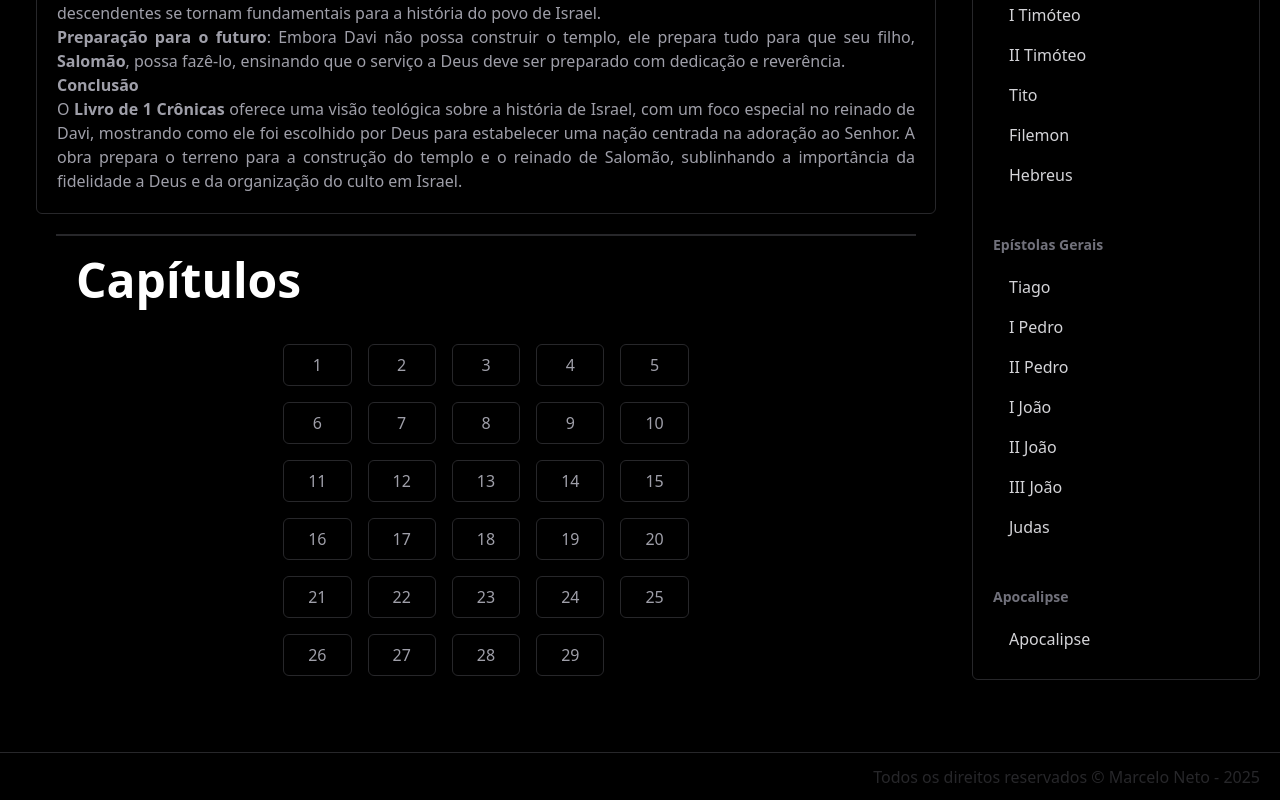
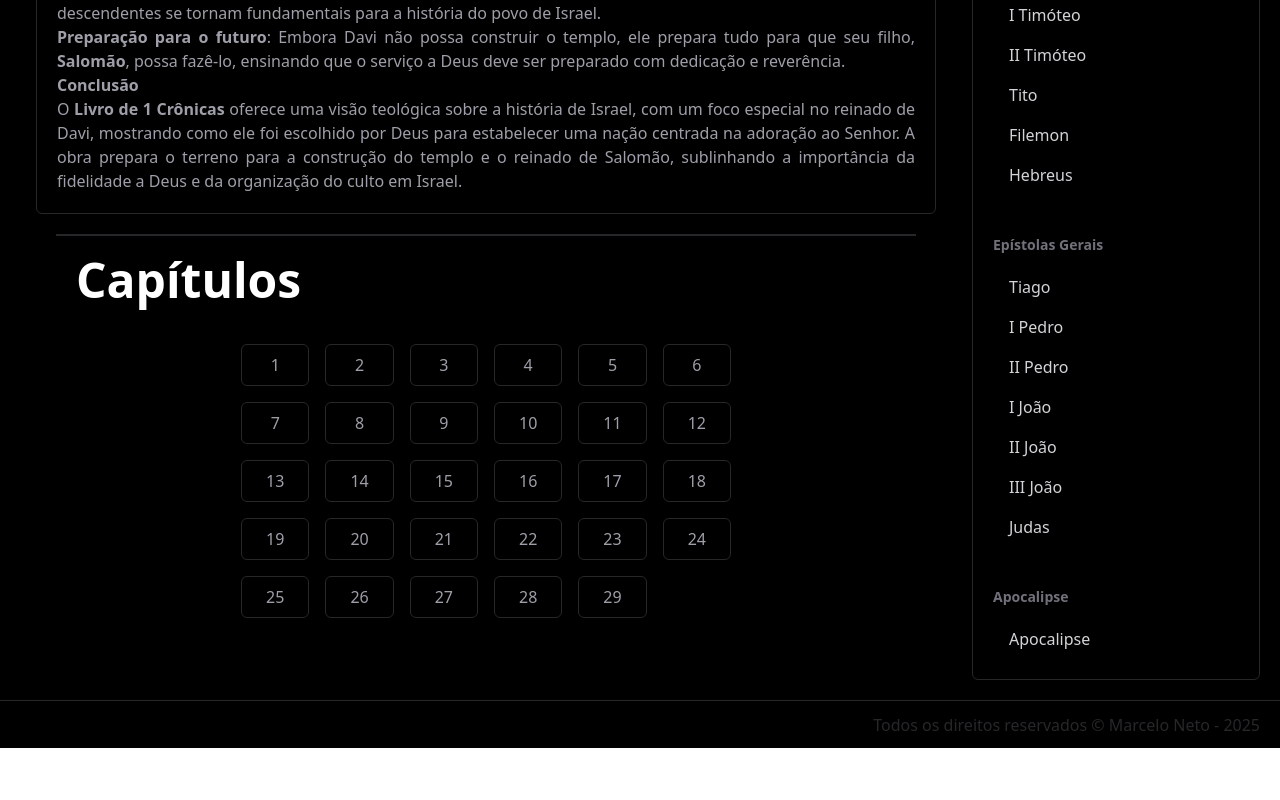
Before and after one commit to marcelonetodev/encarneoverbo, a SvelteKit app: page /livros/1CH in a window 1280 px wide. Shown: the part 2878-3678 px from the top of the page. After the commit the page ends 3626 px from the top, so only its background shows below. Built offline with nearby package versions, Linux system fonts and the light colour scheme.

Commit message:
reponsividade nos botões dos capítulos

```diff
--- a/src/components/livro/ConteudoLivro.svelte
+++ b/src/components/livro/ConteudoLivro.svelte
@@ -222,7 +222,7 @@
           <Titulo principal="Capítulos" />
           <div class="relative flex justify-center p-5">
             <div
-              class="grid grid-cols-2 sm:grid-cols-3 md:grid-cols-4 lg:grid-cols-5 gap-4"
+              class="grid grid-cols-3 sm:grid-cols-4 md:grid-cols-5 lg:grid-cols-6 gap-4"
             >
               {#each { length: livro.capitulo }, cap}
                 <Botao texto={cap + 1} funcao={() => api(cap + 1)} />
--- a/src/components/shared/Botao.svelte
+++ b/src/components/shared/Botao.svelte
@@ -13,6 +13,7 @@
 
 <script lang="ts">
   export let funcao: any = null;
+  export let capitulo: any = null;
   export let funcaoSalvar: any = null;
   export let funcaoApagar: any = null;
   export let texto: any = null;
@@ -22,6 +23,15 @@
   <button
     onclick={funcao}
     class="cursor-pointer border text-align text-center justify-center border-zinc-800 rounded-md p-2 text-zinc-400 hover:bg-zinc-600 text-sm sm:text-base px-4 sm:px-6"
+  >
+    {texto}
+  </button>
+{/if}
+
+{#if capitulo}
+  <button
+    onclick={capitulo}
+    class="cursor-pointer border text-align text-center justify-center border-zinc-800 rounded-md p-2 text-zinc-400 hover:bg-zinc-600 text-sm sm:text-base px-4 sm:px-6 sm:py-2"
   >
     {texto}
   </button>
--- a/src/routes/+page.svelte
+++ b/src/routes/+page.svelte
@@ -144,7 +144,9 @@ Aqui você tem acesso a todos os livros da Bíblia de maneira prática e rápida
         <div class="gap-5 flex flex-col">
           <Titulo principal={lv.titulo} secundario="Capítulos" />
           <div class="justify-center flex p-5" id="cap">
-            <div class="grid grid-cols-10 gap-4">
+            <div
+              class="grid grid-cols-3 sm:grid-cols-4 md:grid-cols-5 lg:grid-cols-6 gap-4"
+            >
               {#each { length: lv.capitulo }, cap}
                 <Botao texto={cap + 1} funcao={() => api(lv.titulo, cap + 1)} />
               {/each}
```
